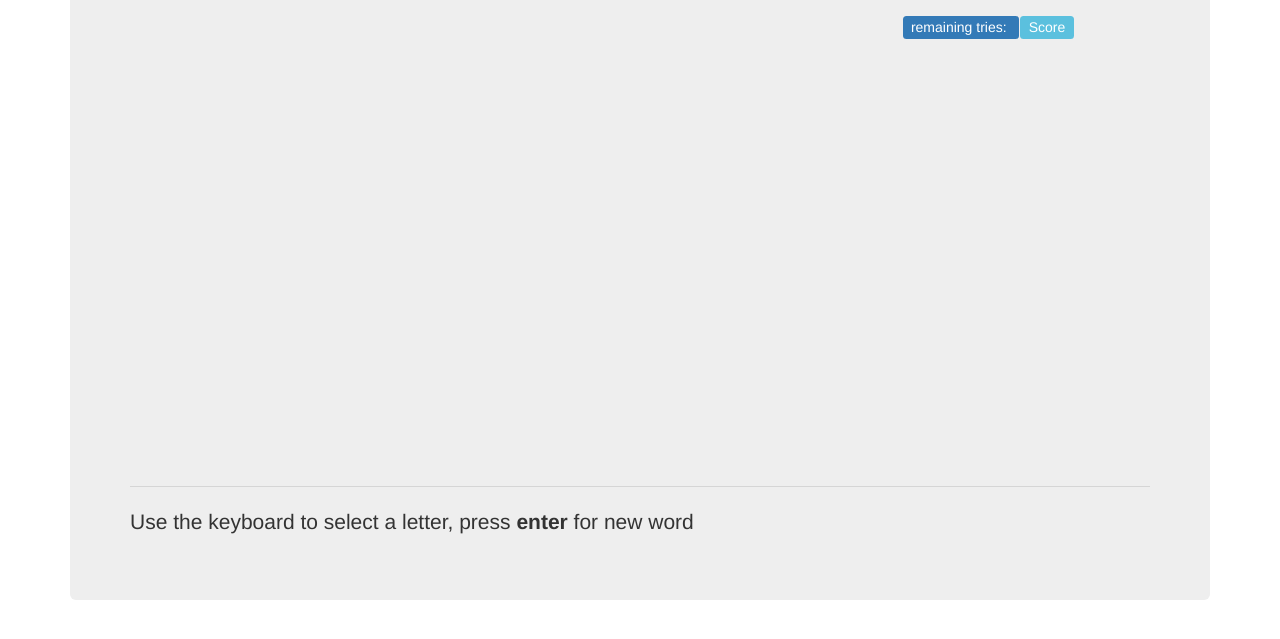
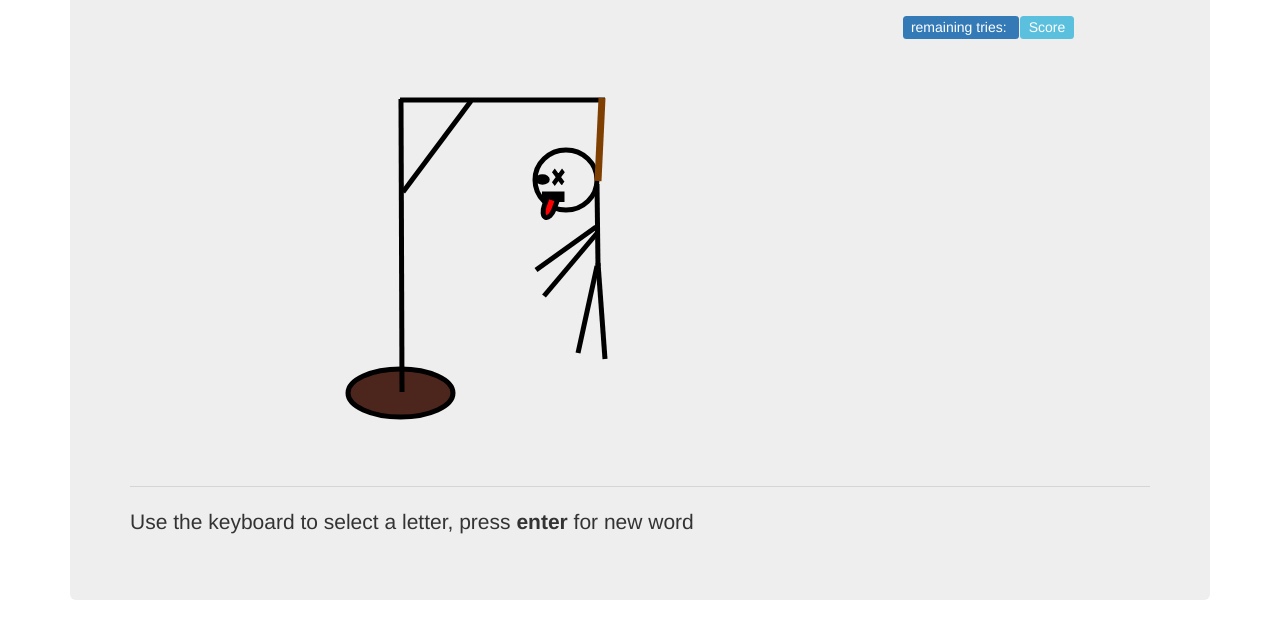
Before and after one commit to kapekost/hangman, a website: page src/public/hangman.html in a window 1280 px wide. Shown: the part 153-792 px from the top of the page. Drawn offline with nearby package versions, Linux system fonts and the light colour scheme; no server answers.

Commit message:
chore(graphic): updated graphic

```diff
--- a/src/public/hangman.html
+++ b/src/public/hangman.html
@@ -47,16 +47,21 @@
             <!-- Created with Method Draw - http://github.com/duopixel/Method-Draw/ -->
 
             <g>
-                <ellipse style="display:none" ry="24" rx="52.5" id="svg_5" cy="332" cx="270.5" stroke-width="5" stroke="#000" fill="#4c261d"/>
-                <line style="display:none" stroke="#000" stroke-linecap="undefined" stroke-linejoin="undefined" id="svg_6" y2="38" x2="271" y1="331" x1="272" stroke-width="5" fill="none"/>
-                <line style="display:none" stroke="#000" stroke-linecap="undefined" stroke-linejoin="undefined" id="svg_8" y2="39" x2="474.99999" y1="39" x1="270" fill-opacity="null" stroke-opacity="null" stroke-width="5" fill="none"/>
-                <line style="display:none" stroke="#000" stroke-linecap="undefined" stroke-linejoin="undefined" id="svg_16" y2="40" x2="341" y1="151" x1="271" fill-opacity="null" stroke-opacity="null" stroke-width="5" fill="none"/>
-                <ellipse style="display:none" ry="40.5" rx="43.5" id="svg_9" cy="83.5" cx="468.5" fill-opacity="null" stroke-opacity="null" stroke-width="5" stroke="#000" fill="none"/>
-                <line style="display:none" stroke="#000" stroke-linecap="undefined" stroke-linejoin="undefined" id="svg_11" y2="205" x2="468" y1="123" x1="467" fill-opacity="null" stroke-opacity="null" stroke-width="5" fill="none"/>
-                <line style="display:none" stroke="#000" stroke-linecap="undefined" stroke-linejoin="undefined" id="svg_12" y2="206" x2="471" y1="160" x1="415" fill-opacity="null" stroke-opacity="null" stroke-width="5" fill="none"/>
-                <line style="display:none" stroke="#000" stroke-linecap="undefined" stroke-linejoin="undefined" id="svg_13" y2="202" x2="470" y1="168" x1="524" fill-opacity="null" stroke-opacity="null" stroke-width="5" fill="none"/>
-                <line style="display:none" stroke="#000" stroke-linecap="undefined" stroke-linejoin="undefined" id="svg_14" y2="205" x2="467" y1="292" x1="448" fill-opacity="null" stroke-opacity="null" stroke-width="5" fill="none"/>
-                <line style="display:none" stroke="#000" stroke-linecap="undefined" stroke-linejoin="undefined" id="svg_15" y2="202" x2="468" y1="294" x1="490" fill-opacity="null" stroke-opacity="null" stroke-width="5" fill="none"/>
+                <ellipse fill="#4c261d" stroke="#000" stroke-width="5" cx="270.5" cy="332" id="svg_5" rx="52.5" ry="24"/>
+                <line fill="none" stroke-width="5" x1="272" y1="331" x2="271" y2="38" id="svg_6" stroke-linejoin="undefined" stroke-linecap="undefined" stroke="#000"/>
+                <line fill="none" stroke-width="5" stroke-opacity="null" fill-opacity="null" x1="270" y1="39" x2="474.99999" y2="39" id="svg_8" stroke-linejoin="undefined" stroke-linecap="undefined" stroke="#000"/>
+                <line stroke="#000" fill="none" stroke-width="5" stroke-opacity="null" fill-opacity="null" x1="273" y1="131" x2="341" y2="40" id="svg_16" stroke-linejoin="undefined" stroke-linecap="undefined"/>
+                <ellipse stroke="#000" fill="none" stroke-width="5" stroke-opacity="null" fill-opacity="null" cx="436" cy="119" id="svg_9" rx="31" ry="30"/>
+                <line fill="none" stroke-width="5" stroke-opacity="null" fill-opacity="null" x1="467" y1="123" x2="468" y2="205" id="svg_11" stroke-linejoin="undefined" stroke-linecap="undefined" stroke="#000"/>
+                <line stroke="#000" fill="none" stroke-width="5" stroke-opacity="null" fill-opacity="null" x1="414" y1="235.00001" x2="468" y2="171" id="svg_12" stroke-linejoin="undefined" stroke-linecap="undefined"/>
+                <line stroke="#000" fill="none" stroke-width="5" stroke-opacity="null" fill-opacity="null" x1="406" y1="209" x2="466" y2="166" id="svg_13" stroke-linejoin="undefined" stroke-linecap="undefined"/>
+                <line fill="none" stroke-width="5" stroke-opacity="null" fill-opacity="null" x1="448" y1="292" x2="467" y2="205" id="svg_14" stroke-linejoin="undefined" stroke-linecap="undefined" stroke="#000"/>
+                <line stroke="#000" fill="none" stroke-width="5" stroke-opacity="null" fill-opacity="null" x1="475" y1="298" x2="468" y2="202" id="svg_15" stroke-linejoin="undefined" stroke-linecap="undefined"/>
+                <ellipse stroke="#000" fill="#000000" stroke-width="1.5" stroke-opacity="null" cx="412.5" cy="118.5" id="svg_10" rx="6.5" ry="4.5"/>
+                <path stroke="#000" style="vector-effect: non-scaling-stroke;" fill="#000000" stroke-width="1.5" stroke-opacity="null" fill-opacity="null" d="m412.75,131.20198l21,0l0,9l-21,0l0,-9z" id="svg_18"/>
+                <line stroke="#7f3f00" stroke-linecap="null" stroke-linejoin="null" id="svg_2" y2="120" x2="468" y1="37" x1="472" stroke-width="7" fill="none"/>
+                <path stroke="#000" id="svg_17" d="m433.90057,121.13127l-3.63223,-4.95335l3.6315,-4.95197l-1.86688,-2.54803l-3.63251,4.95335l-3.63223,-4.95335l-1.86688,2.54803l3.63147,4.95197l-3.63223,4.95335l1.86841,2.54665l3.63147,-4.95335l3.63174,4.95335" fill-opacity="null" stroke-opacity="null" stroke-width="1.5" fill="#000000"/>
+                <path stroke="#000" transform="rotate(-70 419.1153564453125,146.66577148437497) " id="svg_4" d="m429.43466,141.45537l-10.31934,0l0,0c-5.69907,0 -10.31924,2.33281 -10.31924,5.21043c0,2.87758 4.62018,5.21039 10.31924,5.21039l10.31934,0l0,-10.42082z" stroke-opacity="null" stroke-width="5" fill="#ff0000"/>
             </g>
         </svg>
         <span id="resultBadge" class="" style="display:none"></span>
```
